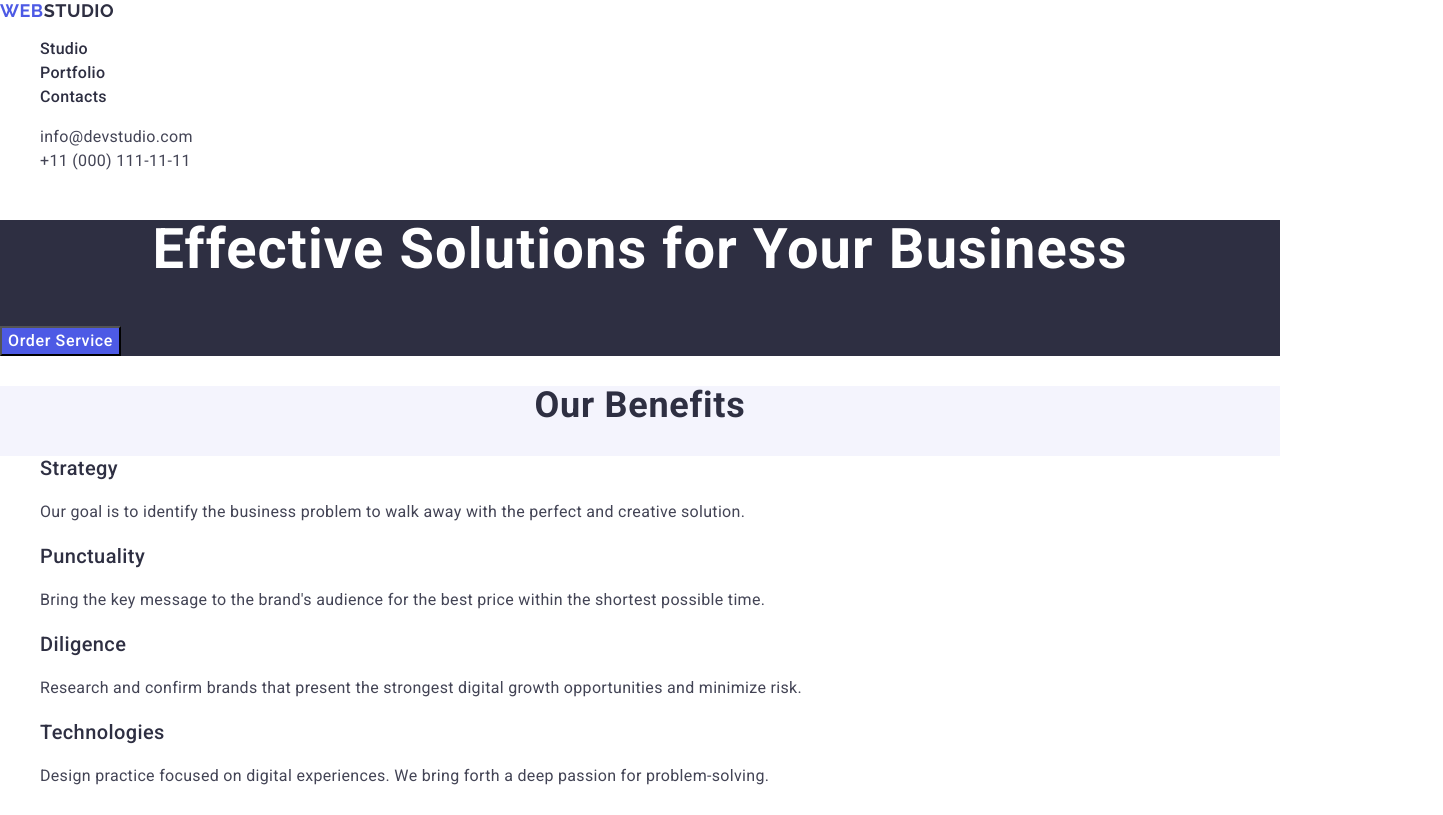
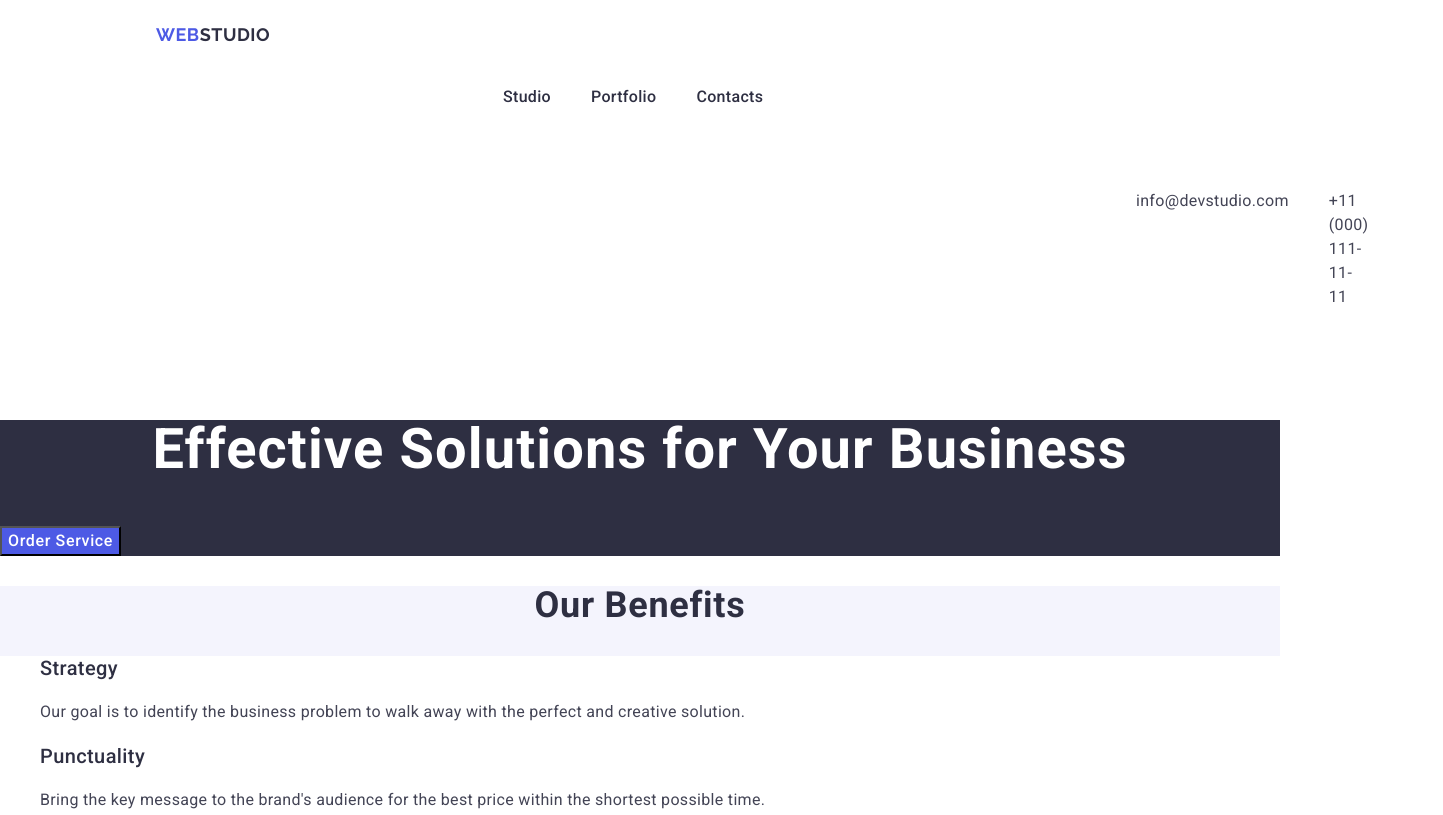
Before and after one commit to Gleb-Voronov/goit-markup-hw-03, a plain HTML site: page index.html in a window 1280 px wide. Shown: the top 815 px of the page, 1443 px wide, since content can reach past the window. Drawn offline with nearby package versions, Linux system fonts and the light colour scheme.

Commit message:
add initial files

```diff
--- a/css/styles.css
+++ b/css/styles.css
@@ -29,6 +29,7 @@ button {
 
 .logo-style {
     color: #2e2f42;
+
 }
 
 .nav-item-link {
@@ -43,11 +44,40 @@ button {
 .nav-item-link:focus {
     color: #404bbf;
 }
+/*,
+*::before,
+*::after {
+    box-sizing: border-box;
+}*/
+.container {
+    width: 1150px;
+    padding: 24px 1169px 24px 156px;
+}
+ .header-container {
+       /*display: flex; */
+ }
+.nav-page {
+    /*display: flex; */
+    align-items: center;
+}
+.nav-list {
+    display:flex;
+     padding: 24px 832px 24px 347px;
+     gap: 40px;
+}
+
+.nav-list-item:not(:last-child) {
+    margin-right: 40px;
+}
 
 .addr {
     font-style: normal;
+    padding: 24px 347px 24px 940px;
 }
-
+.addr-list {
+    display: flex;
+    gap: 40px;
+}
 .addr-item-link {
     font-weight: 400;
     font-size: 16px;
--- a/index.html
+++ b/index.html
@@ -18,6 +18,7 @@
  <body>
      <!-- ============ Header ============== -->
      <header class="header-page">
+         <div class="container header-container">
              <nav class="nav-page">
                  <a class="logo" href="./index.html">Web<span class="logo-style">Studio</span> </a>
                  <ul class="nav-list">
@@ -32,6 +33,7 @@
                      <li class="addr-item"><a class="addr-item-link" href="tel:+110001111111">+11 (000) 111-11-11</a></li>
                  </ul>
              </address>
+         </div>
      </header>
 
      <main>
```
Lines whose indentation alone changed are shown as unchanged.
